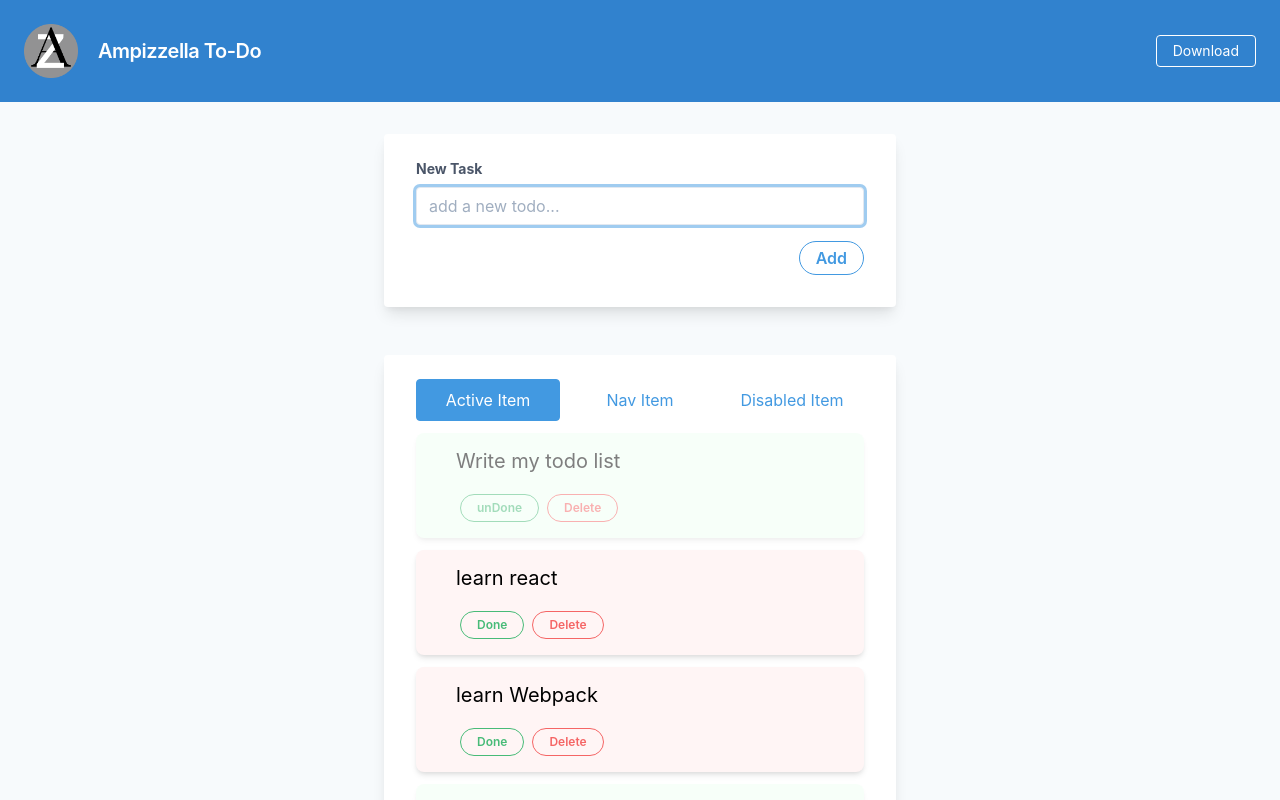
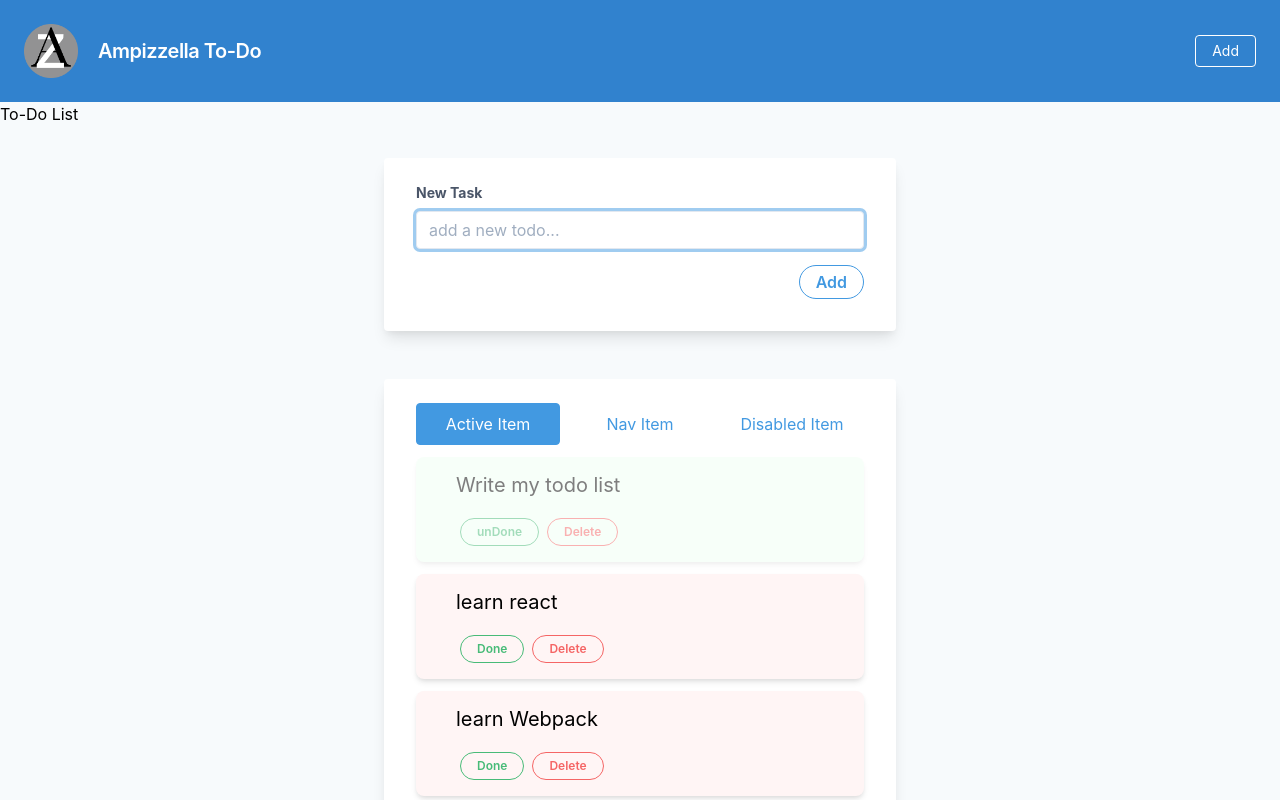
Before and after one commit to sergiopetruzzella/az-todo, a React (Create React App) app: page / in a window 1280 px wide. Shown: the top 800 px of the page. Built offline with nearby package versions, Linux system fonts and the light colour scheme.

Commit message:
started styling stuff

```diff
--- a/src/App.js
+++ b/src/App.js
@@ -4,6 +4,7 @@ import './App.css';
 import CreateForm from './components/createform.js';
 import TodoList from './components/todolist.js';
 import Header from './components/header.js';
+import Title from './components/title.js';
 
 
 var todoItems = [];
@@ -83,6 +84,7 @@ class TodoApp extends React.Component {
     return(
       <div className="todoForm">
         <Header />
+        <Title />
         <CreateForm addItem={this.addItem} />
         <TodoList items={itemstoshow} removeItem={this.removeItem} markTodoDone={this.markTodoDone} editTodo={this.editTodo} filter={this.filterTodos}
         />
--- a/src/components/header.js
+++ b/src/components/header.js
@@ -19,7 +19,7 @@ class Header extends React.Component {
 
             </div>
             <div>
-      <a href="#" class="inline-block text-sm px-4 py-2 leading-none border rounded text-white border-white hover:border-transparent hover:text-blue-700 hover:bg-white mt-4 lg:mt-0">Download</a>
+              <a href="#" class="inline-block text-sm px-4 py-2 leading-none border rounded text-white border-white hover:border-transparent hover:text-blue-700 hover:bg-white mt-4 lg:mt-0">Add</a>
             </div>
           </div>
         </nav>
--- /dev/null
+++ b/src/components/title.js
@@ -0,0 +1,11 @@
+import React from 'react';
+
+class Title extends React.Component {
+    render() {
+        return(
+            <h1 className="text-size-6l">To-Do List</h1>
+        );
+    }
+};
+
+export default Title;
```
Also changed, not shown: 2 other files (tests, documents, lock files or other folders). Lines whose indentation alone changed are shown as unchanged.
